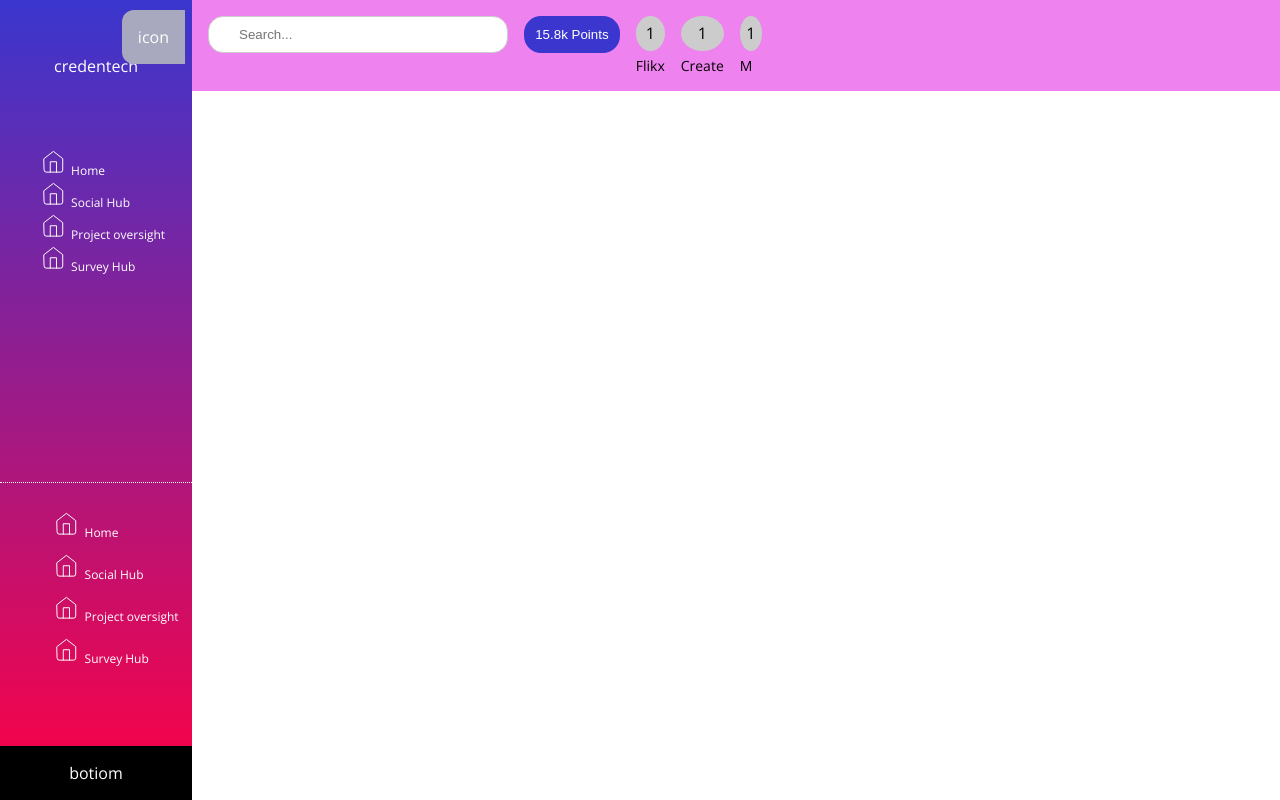
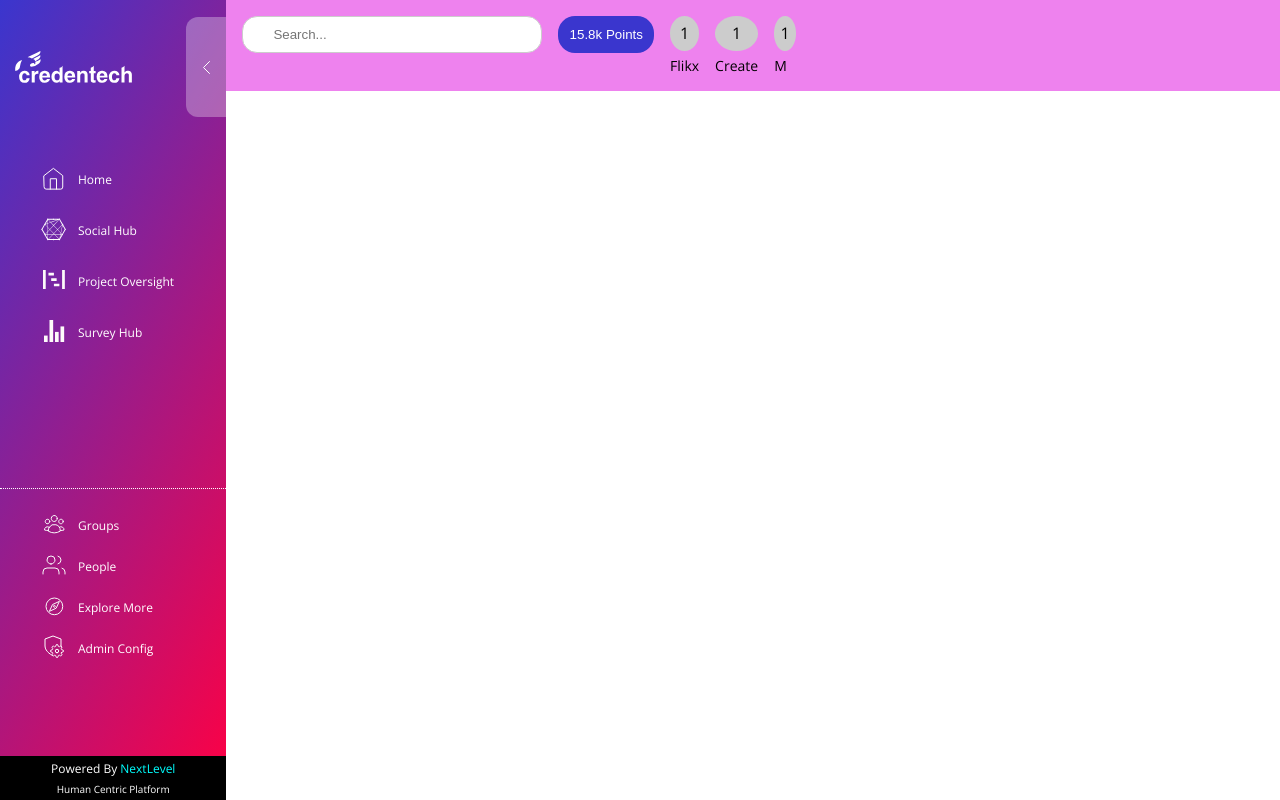
Before and after one commit to naseemfazil/av-project, a React (Create React App) app: page / in a window 1280 px wide. Built offline with nearby package versions, Linux system fonts and the light colour scheme.

Commit message:
Side Bar UI Completed

```diff
--- a/src/components/sideBar.jsx
+++ b/src/components/sideBar.jsx
@@ -1,42 +1,92 @@
-import React from 'react';
-import '../styles/_sideBar.scss';
+import React from "react";
+import "../styles/_sideBar.scss";
 // import socialHub from '../assests/Sliders/Social Hub.svg'
-import Home from '../assests/Home.svg';
+import Home from "../assests/Home.svg";
+import SocialHub from "../assests/Social Hub.svg";
+import ProjectOversight from "../assests/Project Oversight.svg";
+import SurveyHub from "../assests/Survey Hub.svg";
+import Groups from "../assests/Groups.svg";
+import People from "../assests/People.svg";
+import ExploreMore from "../assests/Explore More.svg";
+import AdminConfig from "../assests/Admin Config.svg";
+
+import AppIcon from "../assests/Group 139.svg";
+import leftIcon from "../assests/chevronLeft.svg";
 
 const SideBar = () => {
   return (
-        <div className='sidebar'>
-            <div className='sidebar-header'>
-                <div>
-                    credentech
+    <div className="sidebar">
+      <div className="sidebar-header">
+        <img src={AppIcon} alt="" />
+        <div className="sidebar-toggle">
+          <img src={leftIcon} alt="" />
         </div>
-
       </div>
-            <div className='sidebar-toggle'>
-                icon
-            </div>
-            <div className='side-container'>
+      <div className="side-container">
         <ul>
-                    <li><span><img src={Home} alt="" /></span> Home</li>
-                    <li><span><img src={Home} alt="" /></span>  Social Hub</li>
-                    <li><span><img src={Home} alt="" /></span>  Project oversight</li>
-                    <li><span><img src={Home} alt="" /></span>  Survey Hub</li>
+          <li>
+            <span>
+              <img src={Home} alt="" />
+            </span>{" "}
+            <p>Home</p>
+          </li>
+          <li>
+            <span>
+              <img src={SocialHub} alt="" />
+            </span>{" "}
+            <p>Social Hub</p>
+          </li>
+          <li>
+            <span>
+              <img src={ProjectOversight} alt="" />
+            </span>{" "}
+            <p>Project Oversight</p>
+          </li>
+          <li>
+            <span>
+              <img src={SurveyHub} alt="" />
+            </span>{" "}
+            <p>Survey Hub</p>
+          </li>
         </ul>
       </div>
-            <div className='side-container_sub-container'>
-
+      <div className="side-container_sub-container">
         <ul>
-                    <li><span><img src={Home} alt="" /></span> Home</li>
-                    <li><span><img src={Home} alt="" /></span>  Social Hub</li>
-                    <li><span><img src={Home} alt="" /></span>  Project oversight</li>
-                    <li><span><img src={Home} alt="" /></span>  Survey Hub</li>
+          <li>
+            <span>
+              <img src={Groups} alt="" />
+            </span>{" "}
+            <p>Groups</p>
+          </li>
+          <li>
+            <span>
+              <img src={People} alt="" />
+            </span>{" "}
+            <p>People</p>
+          </li>
+          <li>
+            <span>
+              <img src={ExploreMore} alt="" />
+            </span>{" "}
+            <p>Explore More</p>
+          </li>
+          <li>
+            <span>
+              <img src={AdminConfig} alt="" />
+            </span>{" "}
+            <p>Admin Config</p>
+          </li>
         </ul>
       </div>
-            <div className='side-bottom_container'>
-                <p>botiom</p>
+      <div className="side-bottom_container">
+        <p className="ownerTxt">
+          Powered By
+          <p className="nextLvlTxt">NextLevel</p>
+        </p>
+        <p className="ownerSubTxt">Human Centric Platform</p>
       </div>
     </div>
   );
-}
+};
 
 export default SideBar;
--- a/src/styles/_homePage.scss
+++ b/src/styles/_homePage.scss
@@ -1,9 +1,7 @@
 .homepage {
     background-color: white;
     display: flex;
-    flex-wrap: wrap;
     overflow: hidden;
-
 }
 
 .home {
@@ -11,9 +9,8 @@
 }
 
 .sidebar {
-    // width: 15%;
     position: relative;
-    background-image: linear-gradient(#3A36CE, #FF0043);
+    background-image: linear-gradient(119deg,#3A36CE, #FF0043);
     height: 100vh;
     color: #ffff;
     opacity: 1;
--- a/src/styles/_sideBar.scss
+++ b/src/styles/_sideBar.scss
@@ -1,73 +1,94 @@
 .sidebar-header {
-    // margin-left: 13px;
-    // height: 10%;
   display: flex;
   justify-content: space-between;
   align-items: center;
   gap: 3.4rem;
   justify-content: center;
   align-items: center;
+  margin-left: 15px;
   flex: 1.5;
-    // background-color: red;
 }
 
 .sidebar-toggle {
-    position: absolute;
-    right: 7px;
-    top: 10px;
-    background-color: #a8a8be;
-    padding: 1rem;
+  background-color: rgba($color: #fff, $alpha: 0.3);
+  height: 100px;
+  width: 40px;
+  display: flex;
+  justify-content: center;
+  align-items: center;
   border-radius: 12px 0px 0px 12px;
 }
 
 .side-container {
-    // height: 50%;
   display: flex;
   flex: 4;
-    // background-color: aqua;
   justify-content: flex-start;
   align-items: flex-start;
-
   ul {
     list-style-type: none;
-
+    display: flex;
+    flex-direction: column;
+    justify-content: flex-start;
+    align-items: flex-start;
     li {
+      display: flex;
       justify-content: center;
-
-            // margin-top: 10px;
+      align-items: center;
+      margin-top: 10px;
       font-size: 12px;
-            font-weight: 300;
+      p {
+        margin-left: 10px;
+      }
     }
   }
 }
 
 .side-container_sub-container {
-    // height: 30%;
   position: relative;
   display: flex;
   flex: 3;
-    // background-color: yellow;
-    justify-content: center;
+  justify-content: flex-start;
   align-items: flex-start;
   border-top: 1px dotted;
-
   ul {
     list-style-type: none;
-
+    display: flex;
+    flex-direction: column;
+    justify-content: flex-start;
+    align-items: flex-start;
     li {
+      display: flex;
+      justify-content: center;
       align-items: center;
-            margin-top: 10px;
       font-size: 12px;
-            font-weight: 300;
+      p {
+        margin-left: 10px;
+      }
     }
   }
 }
 
 .side-bottom_container {
-    // height: 10%;
   display: flex;
   flex: 0.5;
+  flex-direction: column;
   justify-content: center;
   align-items: center;
   background-color: black;
 }
+
+.ownerTxt {
+  font-size: 12px;
+  margin: 3px;
+  display: flex;
+}
+.nextLvlTxt {
+  font-size: 12px;
+  margin: 0px;
+  margin-left: 3px;
+  color: aqua;
+}
+.ownerSubTxt {
+  font-size: 10px;
+  margin: 2px;
+}
```
Also changed, not shown: src/assests/Group 139.svg (added), src/assests/chevronLeft.svg (added). Lines whose indentation alone changed are shown as unchanged.
